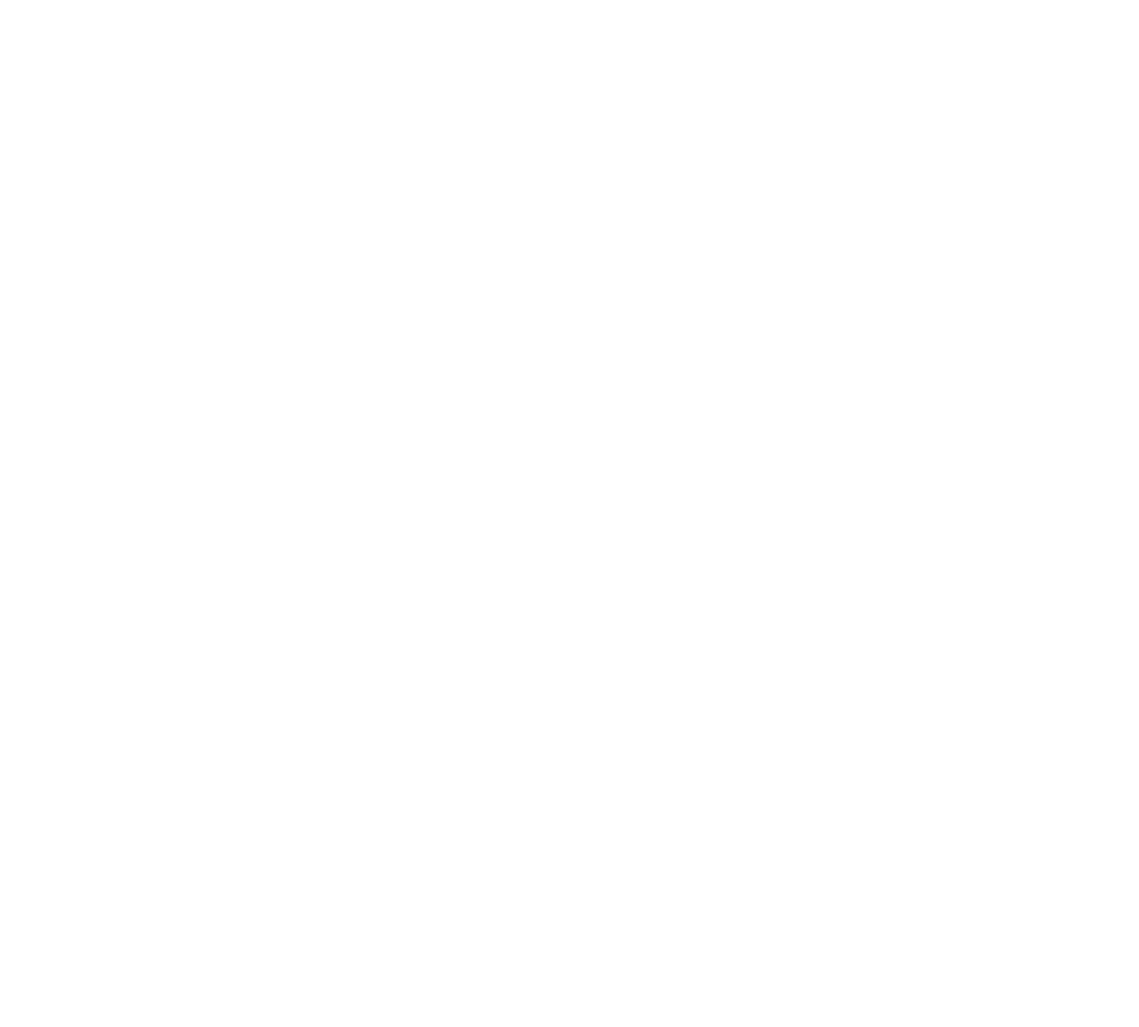
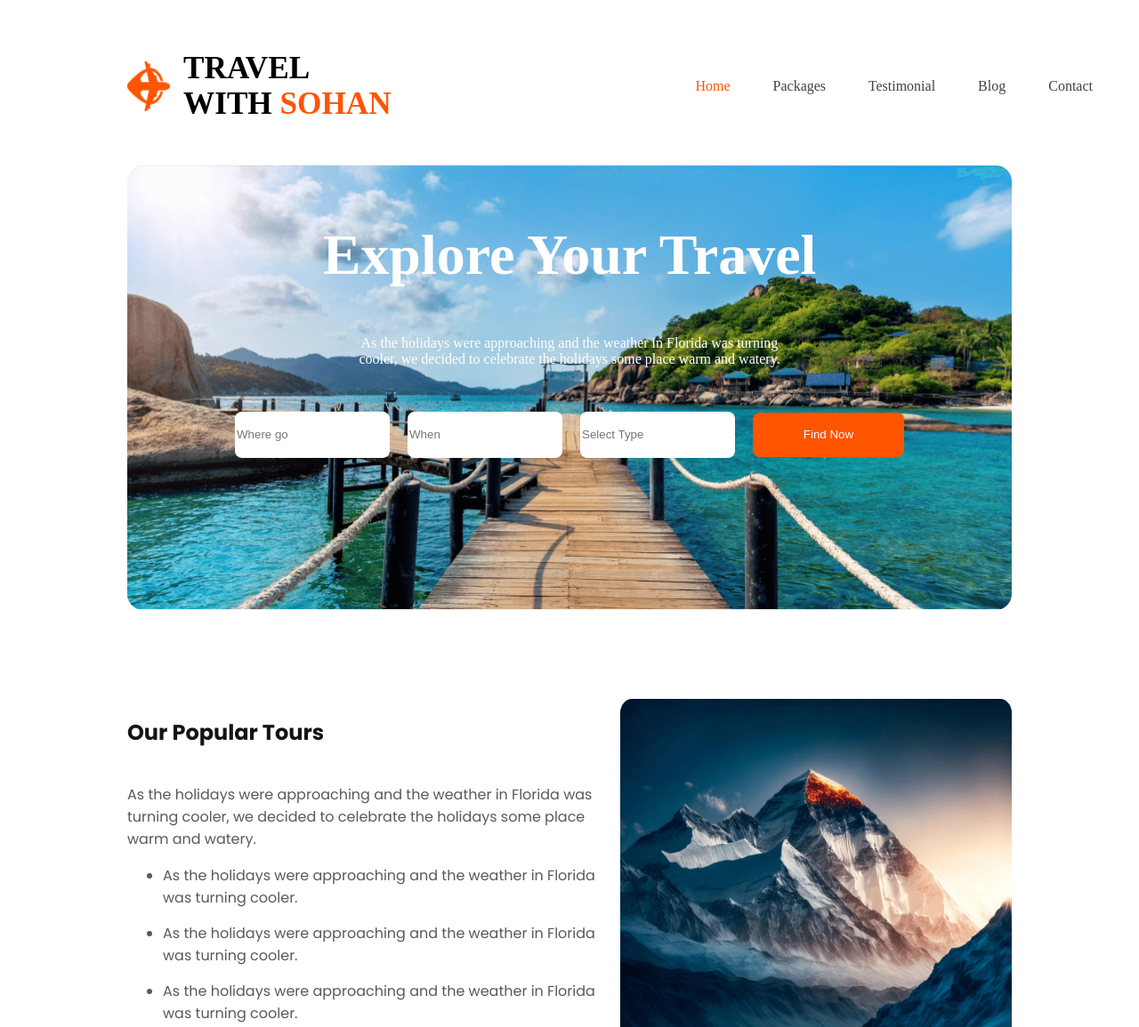
Before and after one commit to Sohan1928/travel-with-sohan, a plain HTML site: page index.html in a window 1280 px wide. Shown: the top 1155 px of the page at 89% size. Before the commit the page ends 800 px from the top, so only its background shows below. Drawn offline with Linux system fonts and the light colour scheme.

Commit message:
Our popular tours is done

```diff
--- a/index.html
+++ b/index.html
@@ -1,5 +1,6 @@
 <!DOCTYPE html>
 <html lang="en">
+
 <head>
     <meta charset="UTF-8">
     <meta name="viewport" content="width=device-width, initial-scale=1.0">
@@ -7,7 +8,64 @@
     <link rel="stylesheet" href="styles/travel.css">
     <link rel="stylesheet" href="styles/responsive.css">
 </head>
+
 <body>
+    <header>
+        <!-- nav style start here -->
+        <nav class="nav-container">
+            <div class="company-logo-name">
+                <img src="Images/Group 40071 (2).png" alt="">
+                <h1>TRAVEL <br> WITH <span class="sohan">SOHAN</span></h1>
+            </div>
+            <div>
+                <ul>
+                    <a href=""><span class="home"> Home </span></a>
+                    <a href="">Packages</a>
+                    <a href="">Testimonial</a>
+                    <a href="">Blog</a>
+                    <a href="">Contact</a>
+                </ul>
+            </div>
+        </nav>
+    </header>
+    <main>
+        <section class="banner-section">
+        <!-- banner style start here -->
+            <div class="banner-container">
+                <div>
+                    <h1>Explore Your Travel</h1>
+                    <p>As the holidays were approaching and the weather in Florida was turning cooler, we decided to celebrate the holidays some place warm and watery.</p>
+                </div>
+                <div class="banner-btn">
+                    <input type="text" name="" id="" placeholder="Where go">
+                    <input type="text" name="" id="" placeholder="When">
+                    <input type="text" name="" id="" placeholder="Select Type">
+                    <button class="primary-btn">Find Now</button>
+                </div>
+            </div>
+        <!-- banner style end here -->
+        </section>
+<!-- popular tours style start here -->
+        <section class="popular-section">
+            <div class="popular-container">
+                <div>
+                    <h2>Our Popular Tours</h2>
+                    <p style="padding-top: 20px; padding-right: 10px;">As the holidays were approaching and the weather in Florida was turning cooler, we decided to celebrate the holidays some place warm and watery.</p>
+                    <ul>
+                        <li style="padding-bottom: 15px;padding-right: 10px;">As the holidays were approaching and the weather in Florida was turning cooler.</li>
+                        <li style="padding-bottom: 15px;padding-right: 10px;">As the holidays were approaching and the weather in Florida was turning cooler.</li>
+                        <li>As the holidays were approaching and the weather in Florida was turning cooler.</li>
+                    </ul>
+                    <p style="padding-bottom: 30px;padding-right: 10px;">As the holidays were approaching and the weather in Florida was turning cooler, we decided to celebrate the holidays some place warm and watery.</p>
+                    <button class="primary-btn">Read More</button>
+                </div>
+                <div>
+                    <img src="Images/Rectangle 4.png" alt="">
+                </div>
+            </div>
+        </section>
 
+    </main>
 </body>
+
 </html>
--- a/styles/responsive.css
+++ b/styles/responsive.css
@@ -0,0 +1,28 @@
+@media screen and (max-width:600px) {
+    .nav-container{
+        flex-direction: column;
+        font-size: 1em;
+        width: 100%;
+        padding: 20px;
+    }
+    .banner-section{
+        background-image: url(../Images/Group\ 13\ \(1\)\ \(1\).png);
+    }
+    .banner-section .banner-btn{
+        flex-direction: column;
+        flex-wrap: wrap;
+        justify-content: center;
+        align-items: center;
+    }
+}
+
+@media screen and (min-width:992px) and (max-width:1440px) {
+    .nav-container{
+    flex-direction: coloum;
+    width: 100%;
+    }
+    .banner-section{
+        background-image: url(../Images/Group\ 13\ \(1\)\ \(1\).png);
+        background-size: cover;
+    }
+}
--- a/styles/travel.css
+++ b/styles/travel.css
@@ -0,0 +1,119 @@
+@import url('https://fonts.googleapis.com/css2?family=Poppins:wght@400;500;600;700;800;900&display=swap');
+
+font-family: 'Poppins', sans-serif;
+
+*{
+    margin: 0;
+    padding: 0;
+    max-width: 1440px;
+
+}
+
+.primary-btn{
+    background-color: #FF5400;
+    border: none;
+    border-radius: 8px;
+    width: 170px;
+    height: 50px;
+    color: #FFF;
+}
+
+/* nav related style */
+.company-logo-name{
+    display: flex;
+    margin: 20px 135px;
+    gap: 15px;
+    align-items: center;
+}
+
+.company-logo-name img{
+    width: 48px;
+    height: 56px;
+}
+.company-logo-name h1{
+    font-size: 2.2em;
+    font-weight: 800;
+}
+.sohan{
+    color: #FF5400;
+}
+
+.nav-container{
+    display: flex;
+    align-items: center;
+    justify-content: space-between;
+}
+
+.nav-container ul a{
+    color: #424247;
+    padding-right: 44px;
+    text-decoration: none;
+}
+
+.nav-container .home{
+    color: #FF5400;
+}
+
+/* banner related style */
+
+.banner-section{
+    background-image: url(../Images/Group\ 13\ \(1\)\ \(1\).png);
+    max-width: 1170px;
+    height: 500px;
+    background-repeat: no-repeat;
+    background-position: center;
+    background-size: cover;
+    margin-left: 135px;
+    margin-right: 135px;
+    border-radius: 18px;
+}
+.banner-section .banner-container{
+    text-align: center;
+    padding: 10px;
+}
+.banner-section .banner-container h1{
+    font-size: 4em;
+    color: #FFF;
+}
+.banner-section .banner-container p{
+    font-size: 1em;
+    color: #FFF;
+    padding: 0 247px;
+    margin: 0 auto;
+}
+.banner-section .banner-btn{
+    display: flex;
+    align-items: center;
+    justify-content: center;
+    margin: 0 auto;
+    padding: 50px ;
+    gap: 20px;
+    background-repeat: no-repeat;
+}
+
+.banner-container .banner-btn input{
+    border: none;
+    border-radius: 8px;
+    width: 170px;
+    height: 50px;
+}
+
+/* popular related style */
+.popular-section{
+    margin: 100px 135px;
+    font-family: 'Poppins', sans-serif;
+
+}
+.popular-container{
+    display: flex;
+    color: rgba(19, 19, 24, 0.70);
+
+}
+.popular-container h2{
+    color: #131318;
+}
+.popular-section .popular-container img{
+    width: 440px;
+    height: 540px;
+    margin: 0 auto;
+}
```
